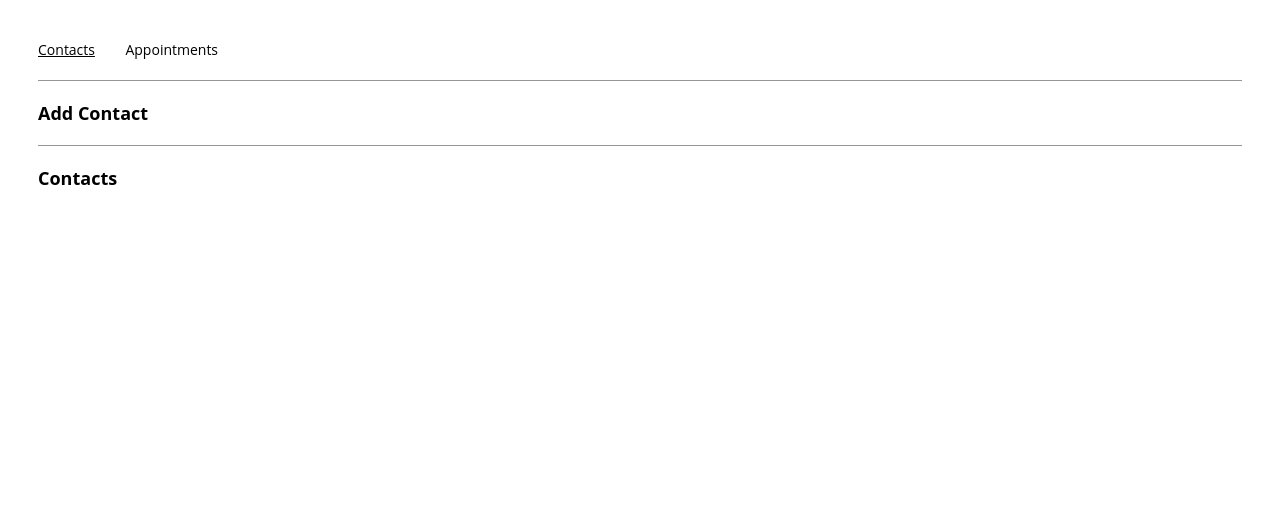
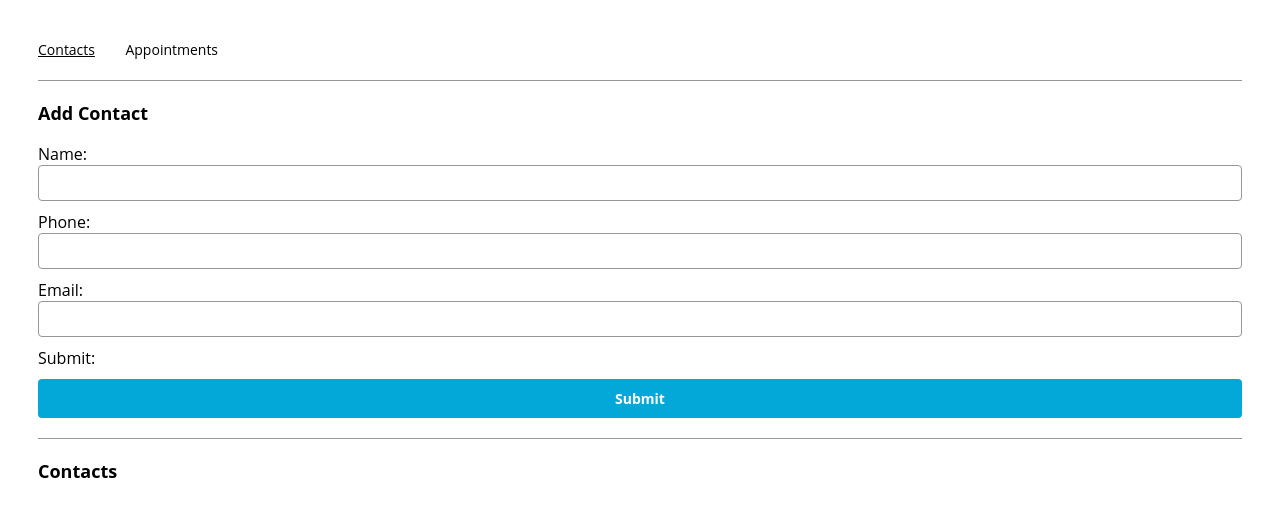
Before and after one commit to YSquid/react-appointment-planner-challenge, a React (Create React App) app: page /contacts in a window 1280 px wide. Shown: the top 516 px of the page. Built offline with nearby package versions, Linux system fonts and the light colour scheme.

Commit message:
Contact form working to save contacts

```diff
--- a/src/components/contactForm/ContactForm.js
+++ b/src/components/contactForm/ContactForm.js
@@ -7,9 +7,45 @@ export const ContactForm = ({
   setPhone,
   email,
   setEmail,
-  handleSubmit
+  handleSubmit,
 }) => {
   return (
-    ContactForm
+    <form onSubmit={handleSubmit}>
+      <label>
+        Name:
+        <input
+          type="text"
+          name="name"
+          value={name}
+          onChange={(e) => setName(e.target.value)}
+        ></input>
+      </label>
+
+      <label>
+        Phone:
+        <input
+          type="tel"
+          name="phone"
+          value={phone}
+          onChange={(e) => setPhone(e.target.value)}
+          pattern="^1?\s?[(]?[0-9]{3}[)]?[ ,-]?[0-9]{3}[ ,-]?[0-9]{4}$" //NA phone number regex, allowing for leading 1 and for parenthesis on area code
+        ></input>
+      </label>
+
+      <label>
+        Email:
+        <input
+          type="email"
+          name="email"
+          value={email}
+          onChange={(e) => setEmail(e.target.value)}
+        ></input>
+      </label>
+
+      <label>
+        Submit:
+        <input type="submit"></input>
+      </label>
+    </form>
   );
 };
--- a/src/containers/contactsPage/ContactsPage.js
+++ b/src/containers/contactsPage/ContactsPage.js
@@ -1,6 +1,6 @@
 import React, { useState, useEffect } from "react";
 import { ContactForm } from "./../../components/contactForm/ContactForm";
-import {TileList} from "./../../components/tileList/TileList"
+import { TileList } from "./../../components/tileList/TileList";
 
 export const ContactsPage = (props) => {
   /*
@@ -13,6 +13,20 @@ export const ContactsPage = (props) => {
   const [email, setEmail] = useState("");
   const [duplicateName, setDuplicateName] = useState(false);
 
+   /*
+  Using hooks, check for contact name in the
+  contacts array variable in props
+  */
+
+
+  useEffect(() => {
+    if (props.contacts.filter((contact) => contact.name === name).length > 0) {
+      setDuplicateName(true);
+    } else {
+      setDuplicateName(false)
+    }
+  }, [name]);
+
   const handleSubmit = (e) => {
     e.preventDefault();
     /*
@@ -20,24 +34,18 @@ export const ContactsPage = (props) => {
     if the contact name is not a duplicate
     */
     if (!duplicateName) {
-      props.addContact(e.target.name, e.target.phone, e.target.email);
+      props.addContact(name, phone, email);
+      setName("");
+      setPhone("");
+      setEmail("");
+      setDuplicateName(false);
+    } else {
+      alert("Duplicate contact found for that name");
+      setName("");
+      setDuplicateName(false);
     }
-    setName("");
-    setPhone("");
-    setEmail("");
   };
 
-  /*
-  Using hooks, check for contact name in the
-  contacts array variable in props
-  */
-
-  useEffect(() => {
-    const matches = props.contacts.filter((contact) => contact.name === name);
-    if (matches.length > 0) {
-      setDuplicateName(true);
-    }
-  }, [name]);
 
   return (
     <div>
@@ -47,7 +55,7 @@ export const ContactsPage = (props) => {
           name={name}
           setName={setName}
           phone={phone}
-          setPnone={setPhone}
+          setPhone={setPhone}
           email={email}
           setEmail={setEmail}
           duplicateName={duplicateName}
```
